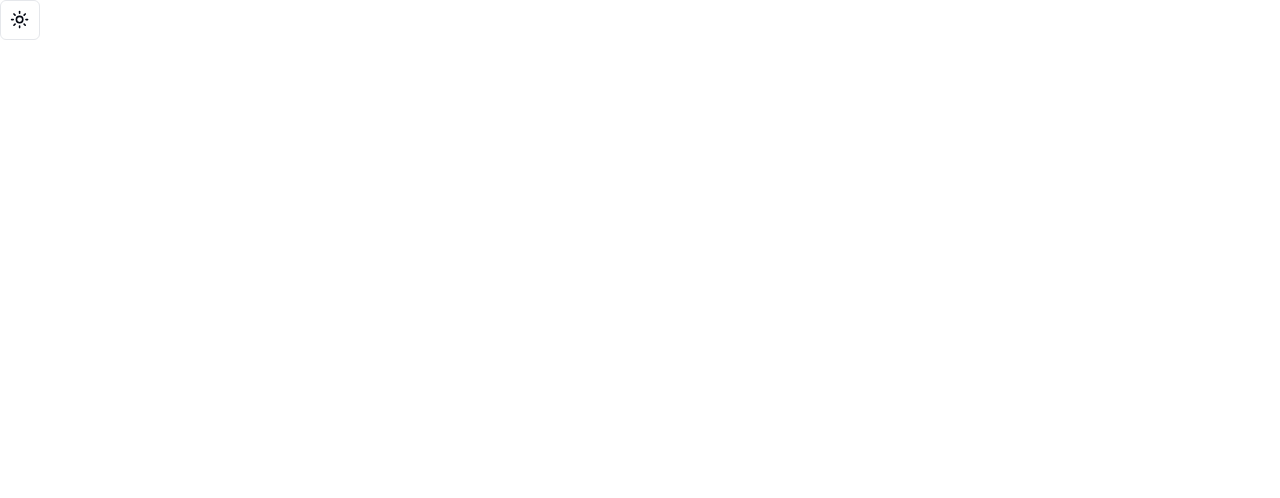
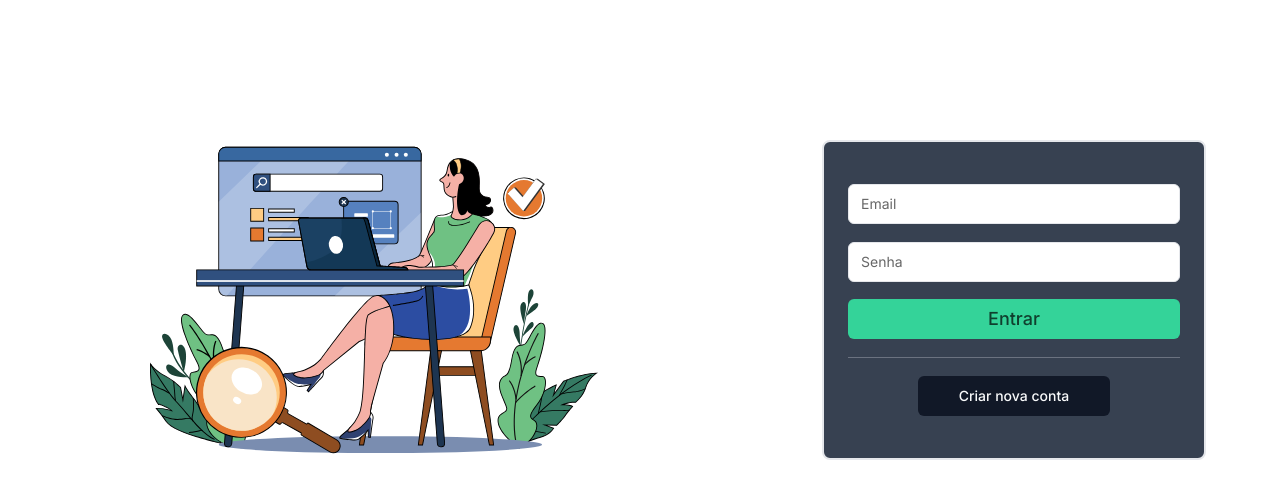
Before and after one commit to d-vieira/teste-react, a Next.js app: page / in a window 1280 px wide. Shown: the top 498 px of the page. Built offline with nearby package versions, Linux system fonts and the light colour scheme.

Commit message:
feat: login page

```diff
--- a/src/app/page.tsx
+++ b/src/app/page.tsx
@@ -1,9 +1,17 @@
-import { ModeToggle } from "@/components/ModeToggle";
+import LoginForm from "@/components/LoginForm";
+import LoginIllustration from "@/components/assets/LoginIllustration";
+import { Button } from "@/components/ui/button";
 
 export default function Home() {
   return (
-    <div>
-      <ModeToggle />
+    <div className="flex items-center">
+      <LoginIllustration />
+
+      <div className="border-2 rounded-lg w-96 h-80 p-6 mx-auto flex flex-col justify-evenly bg-gray-700">
+        <LoginForm />
+        <hr className="border-gray-500" />
+        <Button className="w-48 self-center">Criar nova conta</Button>
+      </div>
     </div>
   );
 }
```
